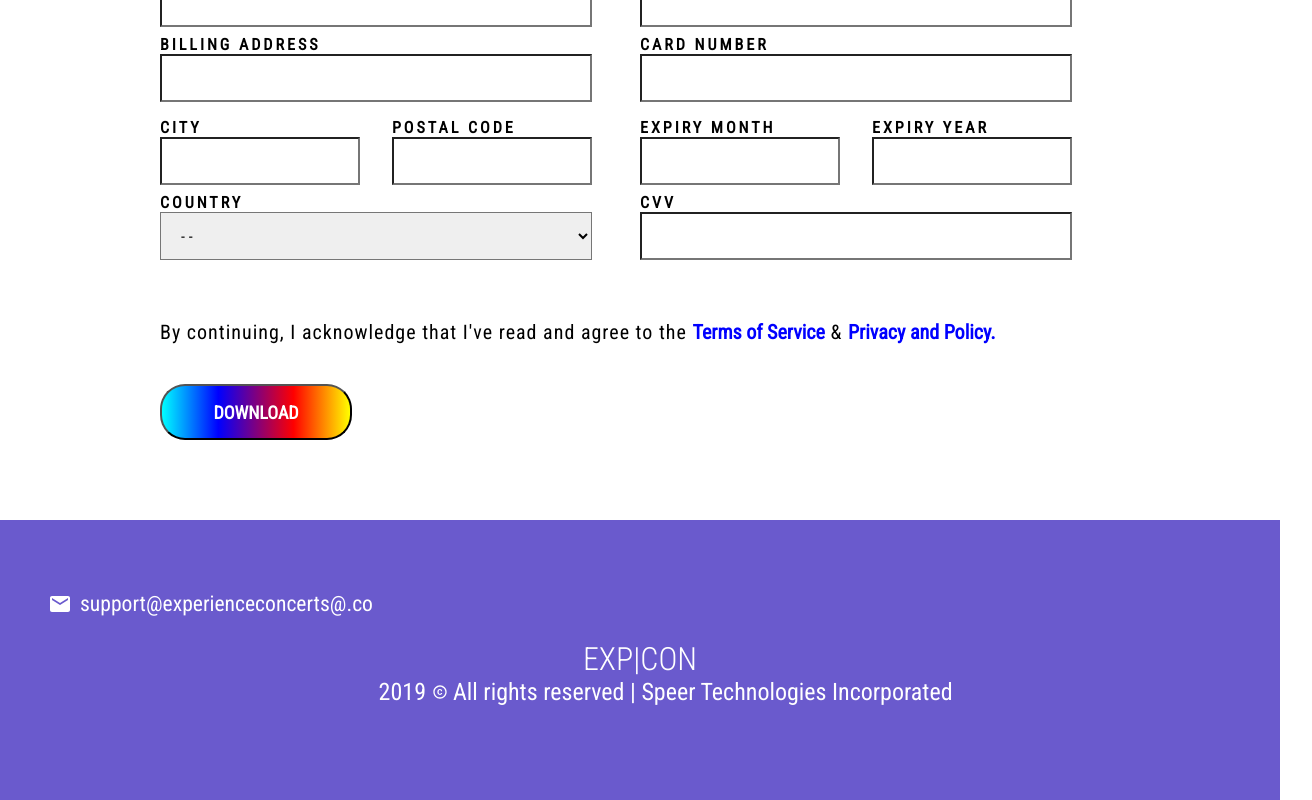
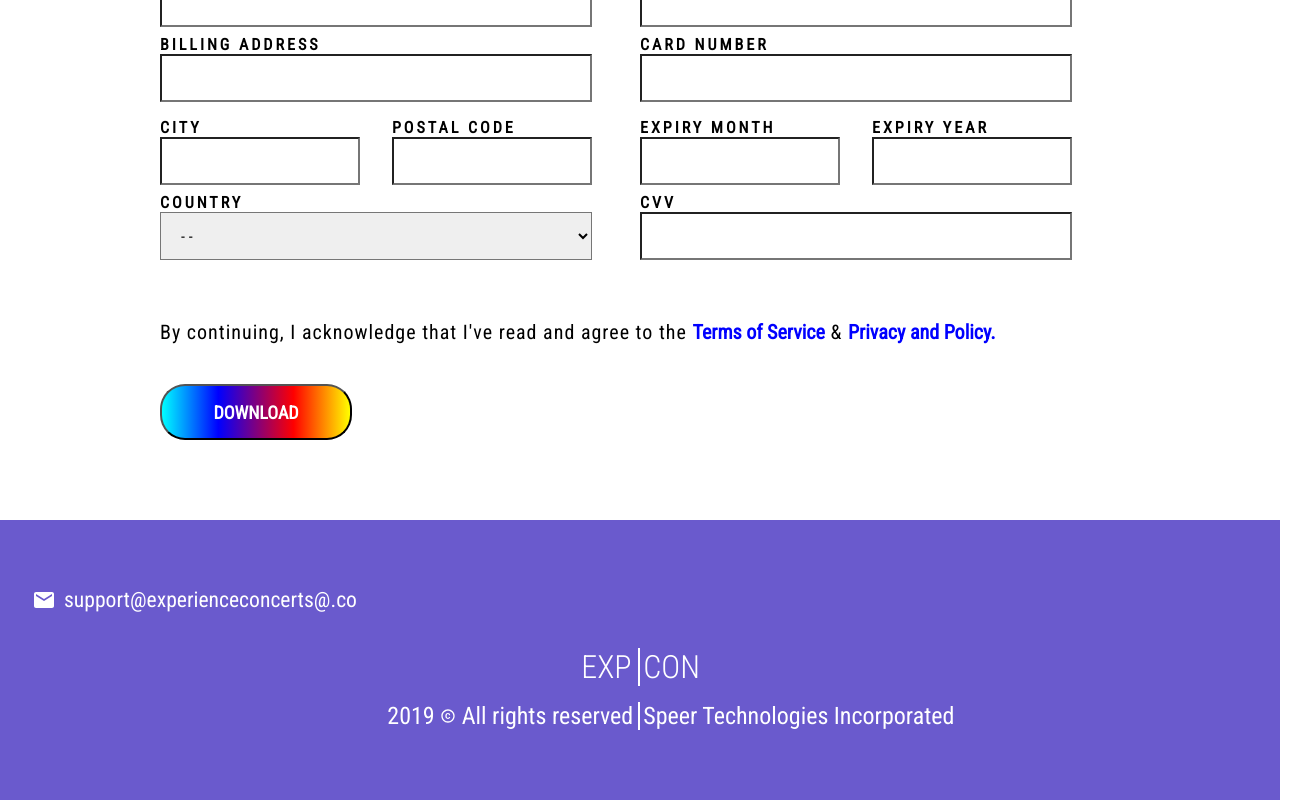
Before and after one commit to bdejene19/ConcertWebpage, a React (Create React App) app: page /payNow in a window 1280 px wide. Shown: the part 612-1412 px from the top of the page, 1312 px wide, since content can reach past the window. Built offline with nearby package versions, Linux system fonts and the light colour scheme.

Commit message:
reworked email footer. Instead of flex, used grid container to keep right border consistent. Also fixed text color bug for perks in on pricing page

```diff
--- a/src/components/homepage/EmailFooter.js
+++ b/src/components/homepage/EmailFooter.js
@@ -13,26 +13,38 @@ export default function EmailFooter() {
             </div>
 
             <div className='copyright-content'>
-                <h4>EXP|CON</h4>
-                <p className='disclaimerText'>2019 <CopyrightIcon style={{fontSize: 16}}></CopyrightIcon> All rights reserved | Speer Technologies Incorporated</p>
+                <div className='contact left'>
+                    <h4>EXP</h4>
+                    <p className='disclaimerText'>2019 <CopyrightIcon style={{fontSize: 16}} className='copy-icon'></CopyrightIcon> All rights reserved </p>
+                </div>
+
+                <div className='contact right'>
+                    <h4>CON</h4>
+                    <p className='disclaimerText'> Speer Technologies Incorporated</p>
+
+                </div>
             </div>
         </ContactFooter>
     )
 }
 
 const ContactFooter = styled.footer`
-    display: flex;
-    flex-wrap: wrap;
+    /* display: flex;
+    flex-wrap: wrap; */
+    display: grid;
+        grid-template-columns: 1fr 1fr;
     height: 35vh;
     background-color: slateblue;
     color: white;
-    padding: 3em;
 
     .email-info {
         flex: 1 1 100%;
         display: flex;
         flex-direction: row;
         align-items: center;
+        padding: 2em;
+        padding-bottom: 0;
+        grid-column: 1/3;
         grid-gap: 0.5em;
 
         h6 {
@@ -42,17 +54,51 @@ const ContactFooter = styled.footer`
     }
 
     .copyright-content {
-        flex: 1 1 100%;
-        text-align: center;
-        align-items: center;
-        justify-content: center;
+        display: grid;
+        grid-template-columns: 1fr 1fr;
+        width: 100vw;
 
-        h4 {
-            font-weight: 300;
+
+        .contact {
+            display: flex;
+            flex-direction: column;
+            row-gap: 1em;
+            column-gap: 1em;
+
+
+
+                h4 {
+                    font-weight: 300;
+                }
+                p {
+                    /* display: flex; */
+                    /* justify-items: baseline; */
+                }
+
+                .copy-icon {
+                    font-size: 16px;
+                }
+        }
+        .left {
+            text-align: right;
+            row-gap: 1em;
+            column-gap: 1em;
+            h4,p {
+                border-right: solid white 2px;
+                padding-right: 0.2em;
+            }
+
+
+
+
         }
 
+        .right {
+            padding-left: 0.2em;
+        }
+
+
         .disclaimerText {
-            padding-left: 4vw;
             font-size: 1.5rem;
         }
     }
@@ -63,14 +109,6 @@ const ContactFooter = styled.footer`
         .email-info {
             h6 {
                 font-size: 1.5rem;
-            }
-        }
-
-        .copyright-content {
-
-
-            .disclaimerText {
-                padding-left: 2.45em;
             }
         }
     }
@@ -85,7 +123,11 @@ const ContactFooter = styled.footer`
         .copyright-content {
             .disclaimerText {
                 font-size: 1rem;
-                padding-left: 2em;
+                /* padding-left: 2em; */
+            }
+
+            .copy-icon {
+                font-size: 12px;
             }
         }
     }
@@ -103,14 +145,11 @@ const ContactFooter = styled.footer`
         }
 
         .copyright-content {
-            padding-right: 0;
             h4 {
                 font-size: 2rem;
-                margin-left: -0.78em;
             }
 
             .disclaimerText {
-                text-align: center;
                 font-size: 0.85rem;
                 padding-left: 0;
                 padding-right: 0;
--- a/src/components/homepage/LandingPerks.js
+++ b/src/components/homepage/LandingPerks.js
@@ -15,7 +15,7 @@ export default function LandingPerks(props) {
                     <SubHeader subHeadColor={props.titleOneColor} className='smallScreen-subH'>Subscription Payment Model</SubHeader>
 
                     {/* <h3 subHeadColor='brown'>Subscription<br></br>Payment <br></br>Model</h3> */}
-                    <h5>No commitment, cancel anytime. Never worry about forgetting a payment again!</h5>
+                    <h5 style={{color: props.pColor || 'white'}}>No commitment, cancel anytime. Never worry about forgetting a payment again!</h5>
                 </div>
                 <div>
                     <HorizontalBreak borderColor={props.titleTwoColor} style={{width: 65}}></HorizontalBreak>
```
